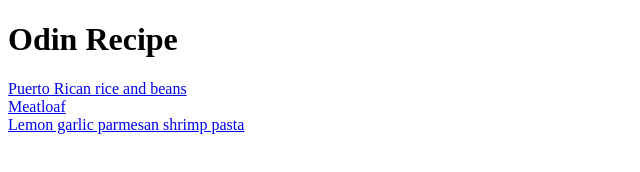
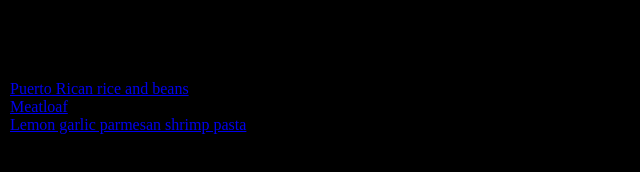
Before and after one commit to angelthecodebro/TheOdinProject-Project-1, a plain HTML site: page index.html in a window 1280 px wide. Shown: the whole page, without its empty margins (0-640 px from the left). Drawn offline with Linux system fonts and the light colour scheme.

Commit message:
added css stylesheet to each page
added css to website

```diff
--- a/index.html
+++ b/index.html
@@ -5,6 +5,7 @@
     <meta http-equiv="X-UA-Compatible" content="IE=edge">
     <meta name="viewport" content="width=device-width, initial-scale=1.0">
     <title>Odin Recipe</title>
+    <link rel="stylesheet" href="recipes/recipes.css">
 </head>
 <body>
  <h1 class="heading">Odin Recipe</h1>
--- /dev/null
+++ b/recipes/recipes.css
@@ -0,0 +1,4 @@
+body{
+    background-color: black;
+    margin: 10px 10px 10px 10px;
+}
```
Also changed, not shown: recipes/lemon-garlic-parmesan-shrimp-pasta.html (+1 -0 lines), recipes/meatloaf.html (+1 -0 lines), recipes/puerto-rican-rice.html (+1 -0 lines).
